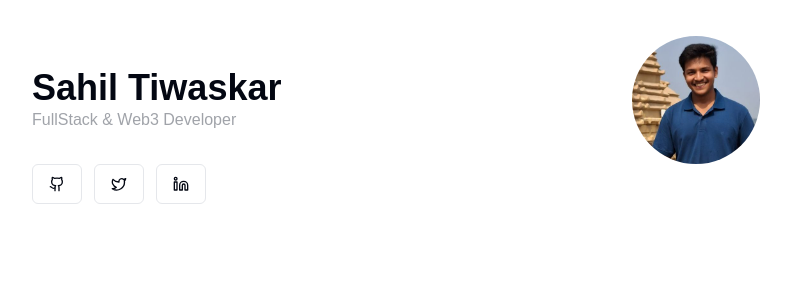
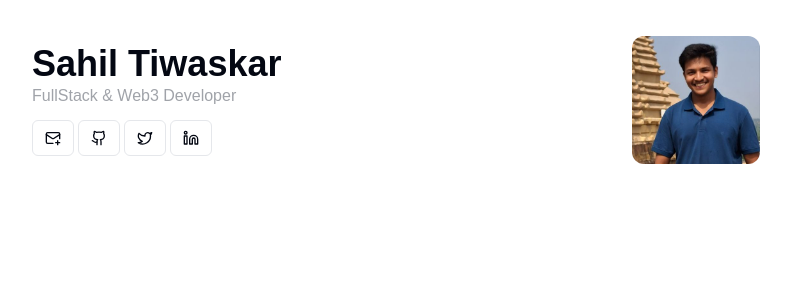
Before and after one commit to tsahil01/tsahil01, a Next.js app: page / in a window 1280 px wide. Shown: the top 300 px of the page, without its empty margins (244-1035 px from the left). Built offline with nearby package versions, Linux system fonts and the light colour scheme.

Commit message:
update header

```diff
--- a/src/components/header.tsx
+++ b/src/components/header.tsx
@@ -1,42 +1,52 @@
 import Image from 'next/image';
 import { Button } from './ui/button';
 import Link from 'next/link';
-import { Github, Linkedin, Twitter } from 'lucide-react';
+import { Github, Linkedin, MailPlusIcon, Twitter } from 'lucide-react';
 
 export function Header() {
     return <>
         <div className="flex flex-col">
             <div className="flex flex-row justify-between">
 
-                <div className="flex flex-col my-auto">
+                <div className="flex flex-col gap-3 my-auto">
+
+                    <div className='flex flex-col'>
                         <h1 className="text-4xl font-semibold">Sahil Tiwaskar</h1>
                         <p className="text-base text-primary/40">FullStack & Web3 Developer</p>
                     </div>
 
-                <div className="flex flex-col">
-                    <Image src="/profile.jpg" alt="Sahil Tiwaskar" width={100} height={100} className="rounded-full w-32" />
-                </div>
-
-            </div>
-
-            <div className='flex flex-row justify-start gap-3'>
+                    <div className='flex flex-row justify-start gap-1'>
+                        <Link href="mailto:sahiltiwaskar2003@gmail.com" target='blank'>
+                            <Button variant={'outline'} size={'sm'}>
+                                <MailPlusIcon className='w-9' />
+                            </Button>
+                        </Link>
                         <Link href="https://github.com/tsahil01" target='blank'>
-                    <Button variant={'outline'}>
+                            <Button variant={'outline'} size={'sm'}>
                                 <Github className='w-9' />
                             </Button>
                         </Link>
                         <Link href="https://x.com/t__sahil" target='blank'>
-                    <Button variant={'outline'}>
+                            <Button variant={'outline'} size={'sm'}>
                                 <Twitter className='w-9' />
                             </Button>
                         </Link>
                         <Link href="https://www.linkedin.com/in/sahil-tiwaskar/" target='blank'>
-                    <Button variant={'outline'}>
+                            <Button variant={'outline'} size={'sm'}>
                                 <Linkedin className='w-9' />
                             </Button>
                         </Link>
 
                     </div>
+                </div>
+
+                <div className="flex flex-col">
+                    <Image src="/profile.jpg" alt="Sahil Tiwaskar" width={100} height={100} className="rounded-xl w-32" />
+                </div>
+
+            </div>
+
+
 
         </div>
     </>
```
Lines whose indentation alone changed are shown as unchanged.
